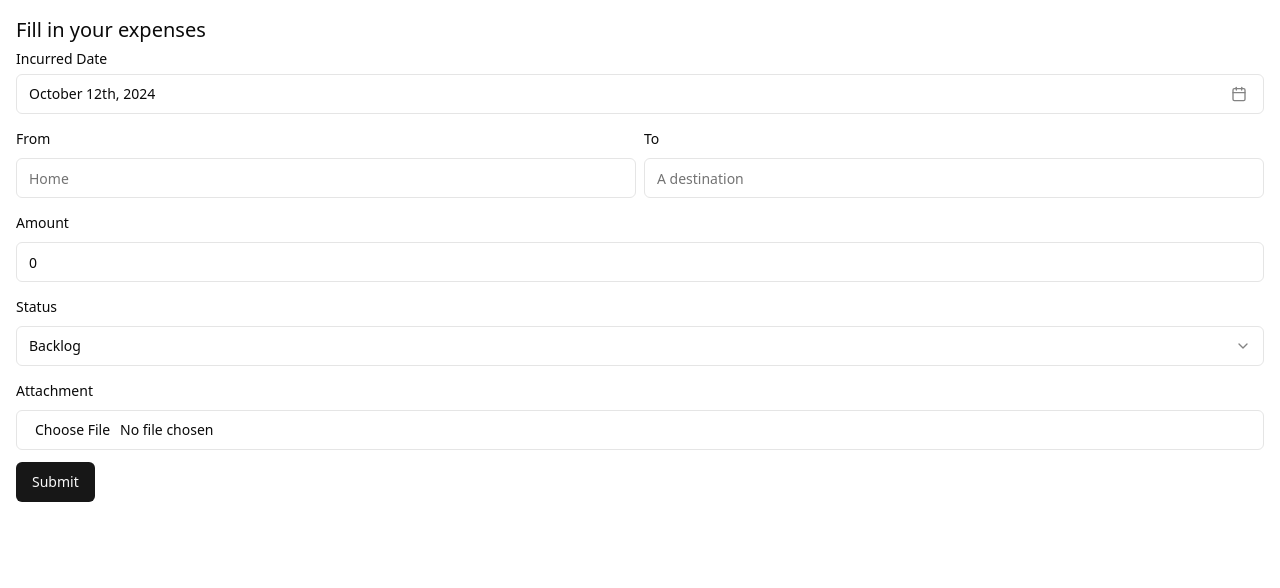
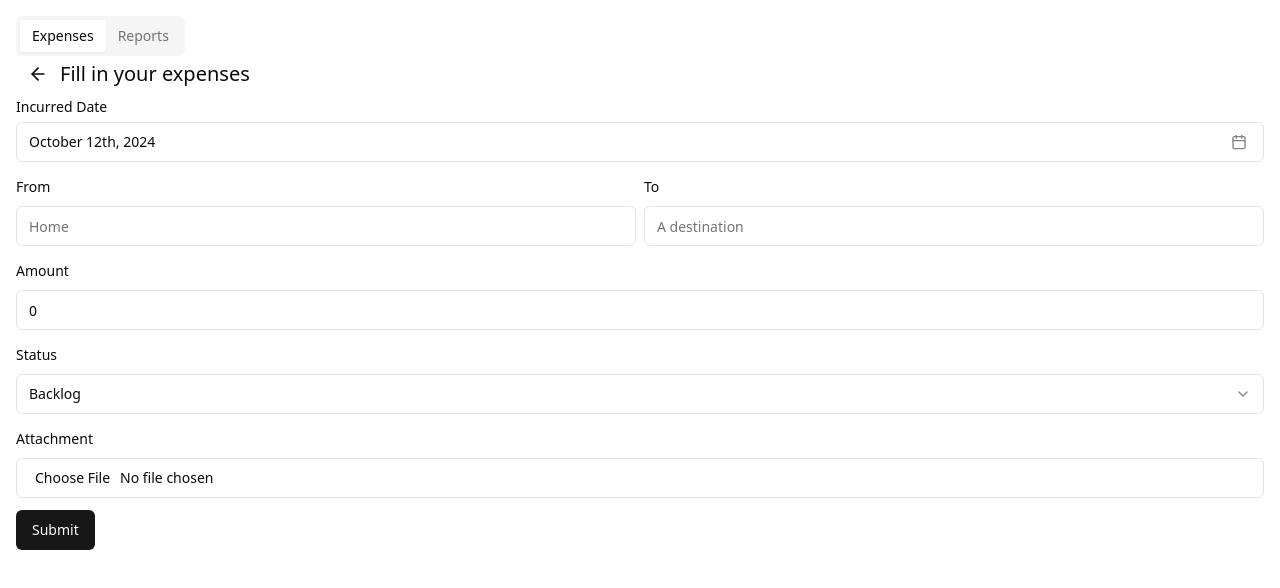
Before and after one commit to tanshunyuan/reimburse_leh, a React (Vite) app: page /expenses/create in a window 1280 px wide. Shown: the top 588 px of the page. Built offline with nearby package versions, Linux system fonts and the light colour scheme.

Commit message:
chore: add tab navigation

```diff
--- a/package.json
+++ b/package.json
@@ -15,6 +15,7 @@
     "@radix-ui/react-popover": "^1.1.2",
     "@radix-ui/react-select": "^2.1.2",
     "@radix-ui/react-slot": "^1.1.0",
+    "@radix-ui/react-tabs": "^1.1.1",
     "@tanstack/react-router": "^1.64.0",
     "class-variance-authority": "^0.7.0",
     "clsx": "^2.1.1",
--- /dev/null
+++ b/src/components/ui/tabs.tsx
@@ -0,0 +1,53 @@
+import * as React from "react"
+import * as TabsPrimitive from "@radix-ui/react-tabs"
+
+import { cn } from "~/lib/utils"
+
+const Tabs = TabsPrimitive.Root
+
+const TabsList = React.forwardRef<
+  React.ElementRef<typeof TabsPrimitive.List>,
+  React.ComponentPropsWithoutRef<typeof TabsPrimitive.List>
+>(({ className, ...props }, ref) => (
+  <TabsPrimitive.List
+    ref={ref}
+    className={cn(
+      "inline-flex h-10 items-center justify-center rounded-md bg-muted p-1 text-muted-foreground",
+      className
+    )}
+    {...props}
+  />
+))
+TabsList.displayName = TabsPrimitive.List.displayName
+
+const TabsTrigger = React.forwardRef<
+  React.ElementRef<typeof TabsPrimitive.Trigger>,
+  React.ComponentPropsWithoutRef<typeof TabsPrimitive.Trigger>
+>(({ className, ...props }, ref) => (
+  <TabsPrimitive.Trigger
+    ref={ref}
+    className={cn(
+      "inline-flex items-center justify-center whitespace-nowrap rounded-sm px-3 py-1.5 text-sm font-medium ring-offset-background transition-all focus-visible:outline-none focus-visible:ring-2 focus-visible:ring-ring focus-visible:ring-offset-2 disabled:pointer-events-none disabled:opacity-50 data-[state=active]:bg-background data-[state=active]:text-foreground data-[state=active]:shadow-sm",
+      className
+    )}
+    {...props}
+  />
+))
+TabsTrigger.displayName = TabsPrimitive.Trigger.displayName
+
+const TabsContent = React.forwardRef<
+  React.ElementRef<typeof TabsPrimitive.Content>,
+  React.ComponentPropsWithoutRef<typeof TabsPrimitive.Content>
+>(({ className, ...props }, ref) => (
+  <TabsPrimitive.Content
+    ref={ref}
+    className={cn(
+      "mt-2 ring-offset-background focus-visible:outline-none focus-visible:ring-2 focus-visible:ring-ring focus-visible:ring-offset-2",
+      className
+    )}
+    {...props}
+  />
+))
+TabsContent.displayName = TabsPrimitive.Content.displayName
+
+export { Tabs, TabsList, TabsTrigger, TabsContent }
--- a/src/pages/expenses/create.tsx
+++ b/src/pages/expenses/create.tsx
@@ -6,10 +6,11 @@
 import { Input } from "~/components/ui/input"
 import { Select, SelectTrigger, SelectValue, SelectContent, SelectItem } from "~/components/ui/select"
 import { format } from "date-fns"
-import { CalendarIcon } from "lucide-react"
+import { ArrowLeftIcon, CalendarIcon } from "lucide-react"
 import { Popover, PopoverContent, PopoverTrigger } from "~/components/ui/popover"
 import { cn } from "~/lib/utils"
 import { Calendar } from "~/components/ui/calendar"
+import { Link } from "@tanstack/react-router"
 const formSchema = z.object({
   incurredDate: z.date(),
   from: z.string(),
@@ -41,7 +42,12 @@
   }
 
   return <>
-    <h3 className="text-xl mb-2">Fill in your expenses</h3>
+    <div className="mb-2 flex items-center">
+      <Link to="/">
+        <Button size='sm' variant='ghost'><ArrowLeftIcon className="h-5 w-5" /></Button>
+      </Link>
+      <h3 className="text-xl">Fill in your expenses</h3>
+    </div>
     <Form {...form}>
       <form onSubmit={form.handleSubmit(onSubmit)} className="grid gap-3">
         <FormField
--- /dev/null
+++ b/src/pages/report/view-reports.tsx
@@ -0,0 +1,3 @@
+export const ViewReportsPage = () => {
+  return <div>Hello /report/!</div>
+}
--- a/src/routeTree.gen.ts
+++ b/src/routeTree.gen.ts
@@ -12,12 +12,18 @@
 
 import { Route as rootRoute } from './routes/__root'
 import { Route as IndexImport } from './routes/index'
+import { Route as ReportIndexImport } from './routes/report/index'
 import { Route as ExpensesCreateImport } from './routes/expenses/create'
 
 // Create/Update Routes
 
 const IndexRoute = IndexImport.update({
   path: '/',
+  getParentRoute: () => rootRoute,
+} as any)
+
+const ReportIndexRoute = ReportIndexImport.update({
+  path: '/report/',
   getParentRoute: () => rootRoute,
 } as any)
 
@@ -44,6 +50,13 @@
       preLoaderRoute: typeof ExpensesCreateImport
       parentRoute: typeof rootRoute
     }
+    '/report/': {
+      id: '/report/'
+      path: '/report'
+      fullPath: '/report'
+      preLoaderRoute: typeof ReportIndexImport
+      parentRoute: typeof rootRoute
+    }
   }
 }
 
@@ -52,36 +65,41 @@
 export interface FileRoutesByFullPath {
   '/': typeof IndexRoute
   '/expenses/create': typeof ExpensesCreateRoute
+  '/report': typeof ReportIndexRoute
 }
 
 export interface FileRoutesByTo {
   '/': typeof IndexRoute
   '/expenses/create': typeof ExpensesCreateRoute
+  '/report': typeof ReportIndexRoute
 }
 
 export interface FileRoutesById {
   __root__: typeof rootRoute
   '/': typeof IndexRoute
   '/expenses/create': typeof ExpensesCreateRoute
+  '/report/': typeof ReportIndexRoute
 }
 
 export interface FileRouteTypes {
   fileRoutesByFullPath: FileRoutesByFullPath
-  fullPaths: '/' | '/expenses/create'
+  fullPaths: '/' | '/expenses/create' | '/report'
   fileRoutesByTo: FileRoutesByTo
-  to: '/' | '/expenses/create'
-  id: '__root__' | '/' | '/expenses/create'
+  to: '/' | '/expenses/create' | '/report'
+  id: '__root__' | '/' | '/expenses/create' | '/report/'
   fileRoutesById: FileRoutesById
 }
 
 export interface RootRouteChildren {
   IndexRoute: typeof IndexRoute
   ExpensesCreateRoute: typeof ExpensesCreateRoute
+  ReportIndexRoute: typeof ReportIndexRoute
 }
 
 const rootRouteChildren: RootRouteChildren = {
   IndexRoute: IndexRoute,
   ExpensesCreateRoute: ExpensesCreateRoute,
+  ReportIndexRoute: ReportIndexRoute,
 }
 
 export const routeTree = rootRoute
@@ -97,7 +115,8 @@
       "filePath": "__root.tsx",
       "children": [
         "/",
-        "/expenses/create"
+        "/expenses/create",
+        "/report/"
       ]
     },
     "/": {
@@ -105,6 +124,9 @@
     },
     "/expenses/create": {
       "filePath": "expenses/create.tsx"
+    },
+    "/report/": {
+      "filePath": "report/index.tsx"
     }
   }
 }
--- a/src/routes/__root.tsx
+++ b/src/routes/__root.tsx
@@ -1,9 +1,29 @@
-import { Outlet, createRootRoute } from '@tanstack/react-router'
+import { Link, Outlet, createRootRoute, useLocation } from '@tanstack/react-router'
+import { Tabs, TabsContent, TabsList, TabsTrigger } from '~/components/ui/tabs'
 
 export const Route = createRootRoute({
-  component: () => (
-    <div className='container mx-auto p-4'>
+  component: () => {
+    const location = useLocation()
+    const pathname = location.pathname.split('/')[1]
+    const tabDefaultValue = pathname === 'report' ? 'report' : 'expenses'
+    return <div className='container mx-auto p-4'>
+      <Tabs defaultValue={tabDefaultValue} className="">
+        <TabsList>
+          <Link to="/">
+            <TabsTrigger value="expenses">
+              Expenses
+            </TabsTrigger>
+          </Link>
+          <Link to="/report">
+            <TabsTrigger value="report">
+              Reports
+            </TabsTrigger>
+          </Link>
+        </TabsList>
+      </Tabs>
       <Outlet />
     </div>
-  ),
+
+  }
+
 })
--- /dev/null
+++ b/src/routes/report/index.tsx
@@ -0,0 +1,6 @@
+import { createFileRoute } from '@tanstack/react-router'
+import { ViewReportsPage } from '~/pages/report/view-reports'
+
+export const Route = createFileRoute('/report/')({
+  component: () => <ViewReportsPage />,
+})
```
Also changed, not shown: 1 other file (tests, documents, lock files or other folders).
